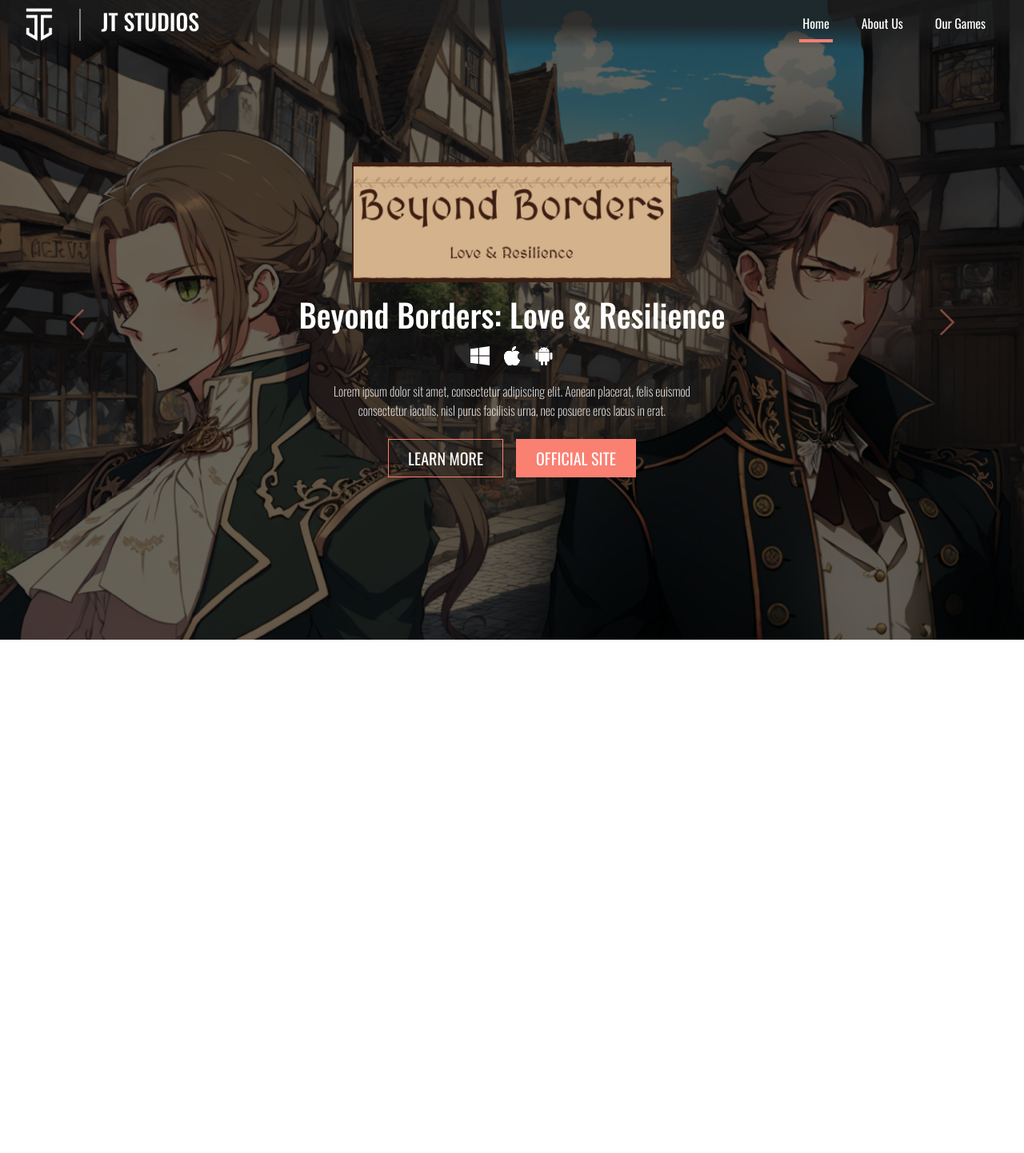
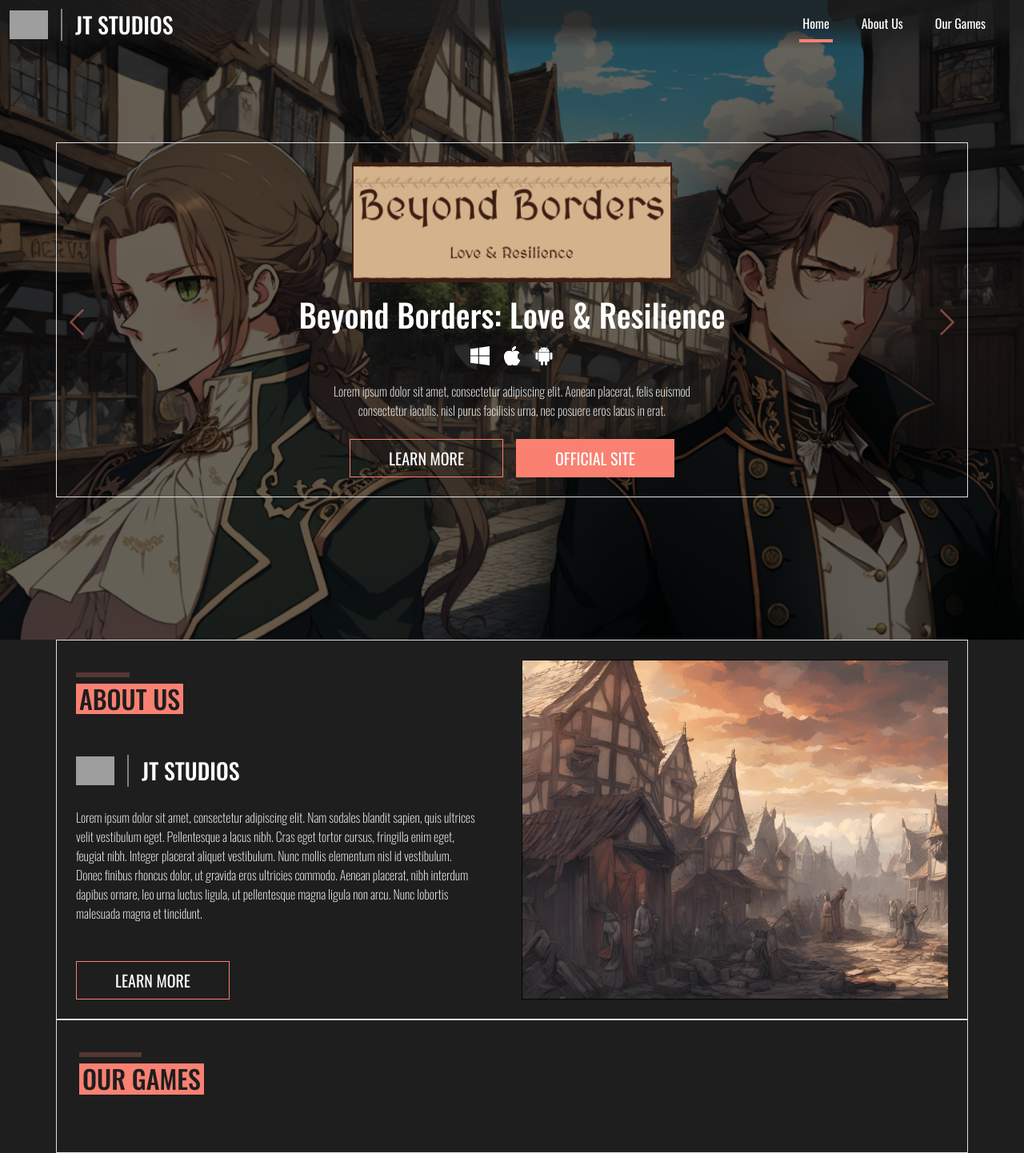
Before and after one commit to cessDevs1419/JTStudios, a Vue app: page / in a window 1280 px wide. Shown: the whole page at 80% size. Before the commit the page ends 800 px from the top, so only its background shows below. Built offline with nearby package versions, Linux system fonts and the light colour scheme; grey boxes are pictures that could not be loaded.

Commit message:
dynamic about us page

```diff
--- a/src/assets/main.css
+++ b/src/assets/main.css
@@ -48,6 +48,10 @@ body{
   color: var(--tertiary-font);
 }
 
+.dark-font{
+  color: var(--primary-color);
+}
+
 .cursor-pointer{
   cursor: pointer;
 }
--- a/src/components/NavbarComponent.vue
+++ b/src/components/NavbarComponent.vue
@@ -1,3 +1,7 @@
+
+<script setup>
+  import IconLogo from './icons/IconLogo.vue';
+</script>
 <script>
   export default {
     data() {
@@ -22,17 +26,7 @@
 <template>
     <nav class="navbar navbar-expand-lg position-fixed p-0 w-100" >
         <div class="navbar-container container-fluid py-2" :class="{ 'primary-bg': isScrolled }">
-          <a class="text-decoration-none logo-container">
-            <div class="w-100 d-flex justify-content-around align-items-center ">
-                <div class="logo">
-
-                </div>
-                <div class="divider"></div>
-                <div class="title">
-                    <h3 class=" text-white">JT STUDIOS</h3>
-                </div>
-            </div>
-          </a>
+          <IconLogo></IconLogo>
           <button class="navbar-toggler" type="button" data-bs-toggle="collapse" data-bs-target="#navbarNav" aria-controls="navbarNav" aria-expanded="false" aria-label="Toggle navigation">
             <span class="navbar-toggler-icon"></span>
           </button>
@@ -63,26 +57,6 @@
         transition: .3s ease-in-out;
     }
 
-    .logo-container{
-        width: 100%;
-        max-width: 250px;
-    }
-
-    .logo{
-        background-image: url('../assets/images/logo.png');
-        background-size: contain;
-        background-repeat: no-repeat;
-        background-position: center;
-        width: 48px;
-        height: 45px;
-    }
-
-    .divider{
-        border: 1px solid grey;
-        width: 1px;
-        height: 2.5rem;
-    }
-
     .router-link-active{
       border-bottom: solid var(--accent-color);
       border-bottom-width: .25rem;
--- /dev/null
+++ b/src/components/SectionHeaderComponent.vue
@@ -0,0 +1,27 @@
+<script>
+    props:{
+
+    }
+</script>
+<template>
+
+    <div class="title-container  ">
+        <hr class="divider accent-border mb-2">
+        <h2 class="dark-font accent-bg px-1">
+            <slot name="title">
+
+            </slot>
+        </h2>
+    </div>
+
+</template>
+
+<style scoped>
+    .divider{
+        width: 50%;
+        border-width: .4rem;
+    }
+    .title-container{
+        width: fit-content;
+    }
+</style>
--- a/src/components/SideBarComponent.vue
+++ b/src/components/SideBarComponent.vue
@@ -1,3 +1,6 @@
+<script setup>
+
+</script>
 <script>
     export default {
     data() {
@@ -16,7 +19,7 @@
 <template>
     <div class="sidebar secondary-bg border-0" :class="{ 'sidebar-active': isSidebarActive }" >
         <button @click="toggleSidebar" class="bg-transparent border-0 p-0 w-100">
-            <div class=" d-flex justify-content-around align-items-center border bottom-divider border-top-0 border-start-0 border-end-0 p-5 px-md-4">
+            <div class=" d-flex justify-content-around align-items-center border border-top-0 border-start-0 border-end-0 p-5 px-md-4">
                 <div class="logo">
 
                 </div>
--- a/src/components/TemplateContainer.vue
+++ b/src/components/TemplateContainer.vue
@@ -1,4 +1,7 @@
 <template>
-    <div class="container-md">
+    <div class="container-md border py-4">
+        <slot>
+
+        </slot>
     </div>
 </template>
--- /dev/null
+++ b/src/components/icons/IconLogo.vue
@@ -0,0 +1,36 @@
+<template>
+<a class="text-decoration-none logo-container m-0 p-0">
+    <div class="w-100 d-flex align-items-center m-0 p-0 ">
+        <div class="logo">
+
+        </div>
+        <div class="divider mx-3"></div>
+        <div class="title h-100 d-flex align-items-center">
+            <h3 class=" text-white m-0">JT STUDIOS</h3>
+        </div>
+    </div>
+</a>
+
+</template>
+
+<style scoped>
+    .logo-container{
+        width: 100%;
+        max-width: fit-content;
+    }
+
+    .logo{
+        background-image: url('./src/assets/images/logo.png');
+        background-size: contain;
+        background-repeat: no-repeat;
+        background-position: center;
+        width: 48px;
+        height: 45px;
+    }
+
+    .divider{
+        border: 1px solid grey;
+        width: 1px;
+        height: 2.5rem;
+    }
+</style>
--- a/src/views/main/HomeView.vue
+++ b/src/views/main/HomeView.vue
@@ -1,5 +1,7 @@
 <script setup>
-
+  import TemplateContainer from '@/components/TemplateContainer.vue';
+  import SectionHeaderComponent from '@/components/SectionHeaderComponent.vue';
+  import IconLogo from '@/components/icons/IconLogo.vue';
 </script>
 <script>
   export default {
@@ -52,7 +54,11 @@
               }
             ]
           },
-        ]
+        ],
+        aboutUsSectionData: {
+          description: 'Lorem ipsum dolor sit amet, consectetur adipiscing elit. Nam sodales blandit sapien, quis ultrices velit vestibulum eget. Pellentesque a lacus nibh. Cras eget tortor cursus, fringilla enim eget, feugiat nibh. Integer placerat aliquet vestibulum. Nunc mollis elementum nisl id vestibulum. Donec finibus rhoncus dolor, ut gravida eros ultricies commodo.  Aenean placerat, nibh interdum dapibus ornare, leo urna luctus ligula, ut pellentesque magna ligula non arcu. Nunc lobortis malesuada magna et tincidunt.',
+          image: './src/assets/images/sample_aboutus.png'
+        }
       }
     },
     methods: {
@@ -72,25 +78,28 @@
   }
 </script>
 
-<template>
+<template >
+  <div class="primary-bg">
     <div id="carouselExample" class="carousel slide hero-container" v-if="heroSectionData">
       <div class="carousel-inner">
         <div class="carousel-item " :class="{'active' : index === 0}" v-for="(items, index) in heroSectionData" :key="index">
           <div class="hero-container mt-0 top-0 w-100" >
             <div class="hero w-100 h-100 mt-0" :style="{ 'background-image': 'url(' + items.hero + ')' }">
               <div class="backdrop-filter d-flex justify-content-center flex-column align-items-center w-100 h-100">
+                <TemplateContainer>
                   <div class="title-container mb-4 text-center">
                     <div class="logo m-auto mb-3" :style="{ 'background-image': 'url(' + items.game_logo + ')' }"></div>
                     <h1 class="title text-white">{{items.title}}</h1>
                     <div class="icon-container m-auto mb-3 d-flex justify-content-around align-items-center">
                       <i v-for="icons in items.platforms" :class="iconSetter(icons.type)" class="bi text-white mx-2 fs-4"></i>
                     </div>
-                <p class="descripition m-auto text-white fw-lighter text-wrap">{{ items.description }}</p>
+                    <p class="description m-auto text-white fw-lighter text-wrap">{{ items.description }}</p>
                   </div>
-              <div class="button-container d-flex justify-content-center align-item-center flex-wrap">
-                <router-link to="" class="text-decoration-none btn btn-danger bg-transparent mx-2 accent-border rounded-0 px-4 btn-lg">LEARN MORE</router-link>
-                <router-link to=""class="text-decoration-none btn btn-danger  mx-2 rounded-0 px-4 accent-bg accent-border btn-lg">OFFICIAL SITE</router-link>
+                  <div class="button-container d-flex justify-content-center align-item-center flex-wrap mt-4">
+                    <router-link to="" class="text-decoration-none btn btn-danger bg-transparent mx-2 accent-border rounded-0 px-5 btn-lg">LEARN MORE</router-link>
+                    <router-link to=""class="text-decoration-none btn btn-danger  mx-2 rounded-0 px-5 accent-bg accent-border btn-lg">OFFICIAL SITE</router-link>
                   </div>
+                </TemplateContainer>
               </div>
             </div>
           </div>
@@ -105,10 +114,50 @@
         <span class="visually-hidden">Next</span>
       </button>
     </div>
+    <TemplateContainer>
+      <div class="row w-100 m-auto">
+        <div class="col-lg-6 mb-4 mb-lg-0">
+          <div class="title-container mb-5">
+            <SectionHeaderComponent class="mb-4">
+              <template #title>
+                ABOUT US
+              </template>
+            </SectionHeaderComponent>
+          </div>
+          <div class="logo-container mx-md-0 mx-auto px-0 mb-4">
+            <IconLogo></IconLogo>
+          </div>
+          <p class="description m-md-0 m-auto text-center text-md-start px-0 text-white fw-lighter text-wrap">{{aboutUsSectionData.description}}</p>
+          <div class="button-container  d-flex justify-content-center  justify-content-md-start align-item-center flex-wrap mt-5">
+            <router-link to="" class="text-decoration-none btn btn-danger bg-transparent accent-border rounded-0 px-5 btn-lg">LEARN MORE</router-link>
+          </div>
+        </div>
+        <div class="col-lg-6">
+          <img class="h-100 w-100" :src="aboutUsSectionData.image" alt="">
+        </div>
+      </div>
+    </TemplateContainer>
+    <TemplateContainer>
+      <div class="title-container mb-5 px-3">
+            <SectionHeaderComponent class="mb-4">
+              <template #title>
+                  OUR GAMES
+              </template>
+            </SectionHeaderComponent>
+      </div>
+    </TemplateContainer>
+  </div>
 
 </template>
 
 <style scoped>
+  .accent-border{
+    border-color: var(--accent-color);
+  }
+  .accent-bg{
+    background: var(--accent-color);
+  }
+
   .hero, .logo{
     background-position: center;
     background-repeat: no-repeat;
@@ -131,13 +180,11 @@
   .icon-container{
     width: fit-content;
   }
-  .descripition{
+  .description{
     max-width: 500px;
   }
-  .accent-border{
-    border-color: var(--accent-color);
-  }
-  .accent-bg{
-    background: var(--accent-color);
+
+  .logo-container{
+    max-width: 220px;
   }
 </style>
```
Also changed, not shown: src/components/icons/IconCommunity.vue (deleted, +0 -7 lines), src/components/icons/IconDocumentation.vue (deleted, +0 -7 lines), src/components/icons/IconEcosystem.vue (deleted, +0 -7 lines), src/components/icons/IconSupport.vue (deleted, +0 -7 lines), src/components/icons/IconTooling.vue (deleted, +0 -19 lines), src/assets/images/sample_aboutus.png (added). Lines whose indentation alone changed are shown as unchanged.
